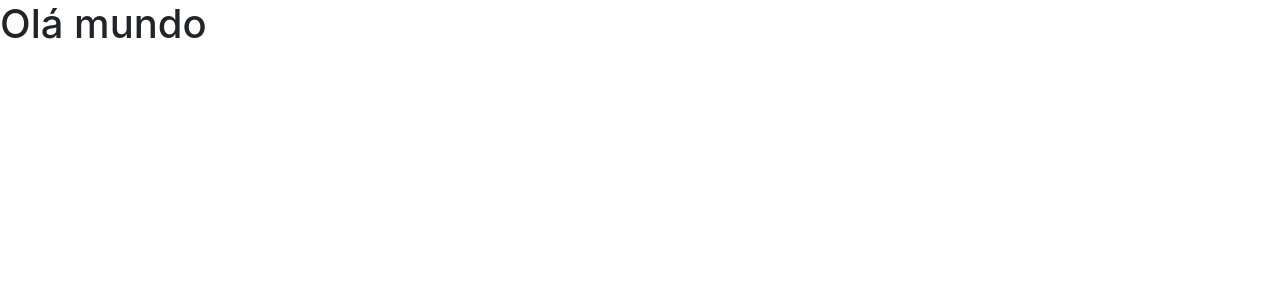
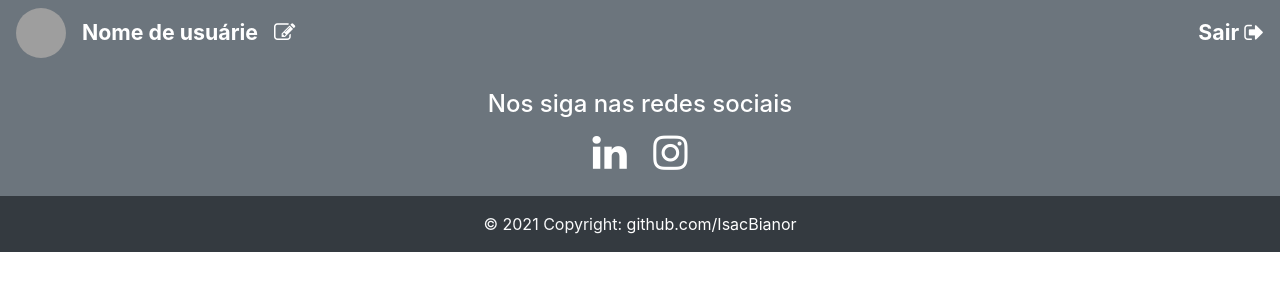
Before and after one commit to IsacBianor/EstudosGeneration, an Angular app in the folder Bloco 3/PROGRAMA - Angular/BlogDeIsac 25.05/blogDeIsac/: page / in a window 1280 px wide. Shown: the top 300 px of the page. Built offline with nearby package versions, Linux system fonts and the light colour scheme; grey boxes are pictures that could not be loaded.

Commit message:
Criação do menu e do rodapé

```diff
--- a/Bloco 3/PROGRAMA - Angular/BlogDeIsac 25.05/blogDeIsac/src/app/app.component.html
+++ b/Bloco 3/PROGRAMA - Angular/BlogDeIsac 25.05/blogDeIsac/src/app/app.component.html
@@ -1 +1,2 @@
-<h1>Olá mundo</h1>
+<app-menu></app-menu>
+<app-rodape></app-rodape>
--- a/Bloco 3/PROGRAMA - Angular/BlogDeIsac 25.05/blogDeIsac/src/app/app.module.ts
+++ b/Bloco 3/PROGRAMA - Angular/BlogDeIsac 25.05/blogDeIsac/src/app/app.module.ts
@@ -3,10 +3,14 @@ import { BrowserModule } from '@angular/platform-browser';
 
 import { AppRoutingModule } from './app-routing.module';
 import { AppComponent } from './app.component';
+import { MenuComponent } from './menu/menu.component';
+import { RodapeComponent } from './rodape/rodape.component';
 
 @NgModule({
   declarations: [
-    AppComponent
+    AppComponent,
+    MenuComponent,
+    RodapeComponent
   ],
   imports: [
     BrowserModule,
--- /dev/null
+++ b/Bloco 3/PROGRAMA - Angular/BlogDeIsac 25.05/blogDeIsac/src/app/menu/menu.component.css
@@ -0,0 +1,6 @@
+.fs-16{
+    font-size: 16pt;
+}
+a{
+    cursor: pointer;
+}
--- /dev/null
+++ b/Bloco 3/PROGRAMA - Angular/BlogDeIsac 25.05/blogDeIsac/src/app/menu/menu.component.html
@@ -0,0 +1,25 @@
+<nav class="navbar navbar-expand-lg navbar-light bg-secondary">
+    <button class="navbar-toggler" type="button" data-toggle="collapse" data-target="#conteudoNavbarSuportado" aria-controls="conteudoNavbarSuportado" aria-expanded="false" aria-label="Alterna navegação">
+      <span class="navbar-toggler-icon"></span>
+    </button>
+
+    <div class="collapse navbar-collapse" id="conteudoNavbarSuportado">
+      <ul class="navbar-nav mr-auto d-flex align-items-center">
+        <li class="nav-item active">
+          <img class="img-float rounded-circle" src="../../assets/img/IMG_20210412_152129090.png" alt="imagem user" width="50px" height="50px">
+        </li>
+        <li class="nav-item pl-3">
+          <p class="m-0 font-weight-bold text-white fs-16">Nome de usuárie</p>
+        </li>
+        <li class="nav-item pl-3">
+            <a href="">
+                <p class="m-0 font-weight-light text-white fs-16"><i class="fa fa-pencil-square-o " aria-hidden="true"></i></p>
+            </a>
+          </li>
+      </ul>
+
+      <ul class="navbar-nav ml-auto d-flex align-items-center">
+        <a class="m-0 font-weight-bold text-white fs-16">Sair <i class="fa fa-sign-out" aria-hidden="true"></i></a>
+      </ul>
+    </div>
+  </nav>
--- /dev/null
+++ b/Bloco 3/PROGRAMA - Angular/BlogDeIsac 25.05/blogDeIsac/src/app/menu/menu.component.ts
@@ -0,0 +1,15 @@
+import { Component, OnInit } from '@angular/core';
+
+@Component({
+  selector: 'app-menu',
+  templateUrl: './menu.component.html',
+  styleUrls: ['./menu.component.css']
+})
+export class MenuComponent implements OnInit {
+
+  constructor() { }
+
+  ngOnInit(): void {
+  }
+
+}
--- /dev/null
+++ b/Bloco 3/PROGRAMA - Angular/BlogDeIsac 25.05/blogDeIsac/src/app/rodape/rodape.component.css
@@ -0,0 +1,21 @@
+ul.social-network{
+    list-style: none;
+    padding: 0;
+}
+ul.social-network li{
+    display: inline;
+    margin: 0pt;
+    padding: 5pt;
+}
+
+.fa{
+    font-size: 30pt;
+    color: white;
+    padding: 5pt;
+}
+.fa-linkedin:hover{
+    color:#0072b1;
+}
+.fa-instagram:hover{
+    color:#c13584;
+}
--- /dev/null
+++ b/Bloco 3/PROGRAMA - Angular/BlogDeIsac 25.05/blogDeIsac/src/app/rodape/rodape.component.html
@@ -0,0 +1,27 @@
+<footer class="page-footer font-small bg-secondary pt-4">
+    <div class="container">
+        <div class="row">
+            <div class="col-md-12 d-flex justify-content-center">
+                <h4 class="text-white">Nos siga nas redes sociais</h4>
+            </div>
+        </div>
+
+        <div class="row">
+            <div class="col-md-12 d-flex justify-content-center">
+                <ul class="social-network">
+                    <li>
+                        <a href="https://www.linkedin.com/in/isac-bianor-amador-silva-09ab071b5/" target="_blank" class="iconLinkedin"><i class="fa fa-linkedin" aria-hidden="true"></i></a>
+                    </li>
+                    <li>
+                        <a href="https://www.instagram.com/bianorio/" target="_blank" class="iconInstagram"><i class="fa fa-instagram" aria-hidden="true"></i></a>
+                    </li>
+                </ul>
+            </div>
+        </div>
+    </div>
+
+    <div class="footer-copyright bg-dark text-center py-3 ">
+        <span class="text-light"> &copy; 2021 Copyright: </span>
+        <a class="text-white" href="https://github.com/IsacBianor" target="_blank">github.com/IsacBianor</a>
+    </div>
+</footer>
--- /dev/null
+++ b/Bloco 3/PROGRAMA - Angular/BlogDeIsac 25.05/blogDeIsac/src/app/rodape/rodape.component.ts
@@ -0,0 +1,15 @@
+import { Component, OnInit } from '@angular/core';
+
+@Component({
+  selector: 'app-rodape',
+  templateUrl: './rodape.component.html',
+  styleUrls: ['./rodape.component.css']
+})
+export class RodapeComponent implements OnInit {
+
+  constructor() { }
+
+  ngOnInit(): void {
+  }
+
+}
--- a/Bloco 3/PROGRAMA - Angular/BlogDeIsac 25.05/blogDeIsac/src/index.html
+++ b/Bloco 3/PROGRAMA - Angular/BlogDeIsac 25.05/blogDeIsac/src/index.html
@@ -6,6 +6,7 @@
   <base href="/">
   <meta name="viewport" content="width=device-width, initial-scale=1">
   <link rel="icon" type="image/x-icon" href="favicon.ico">
+  <link rel="stylesheet" href="https://stackpath.bootstrapcdn.com/font-awesome/4.7.0/css/font-awesome.min.css">
 </head>
 <body>
   <app-root></app-root>
```
Also changed, not shown: 1 other file (tests, documents, lock files or other folders).
